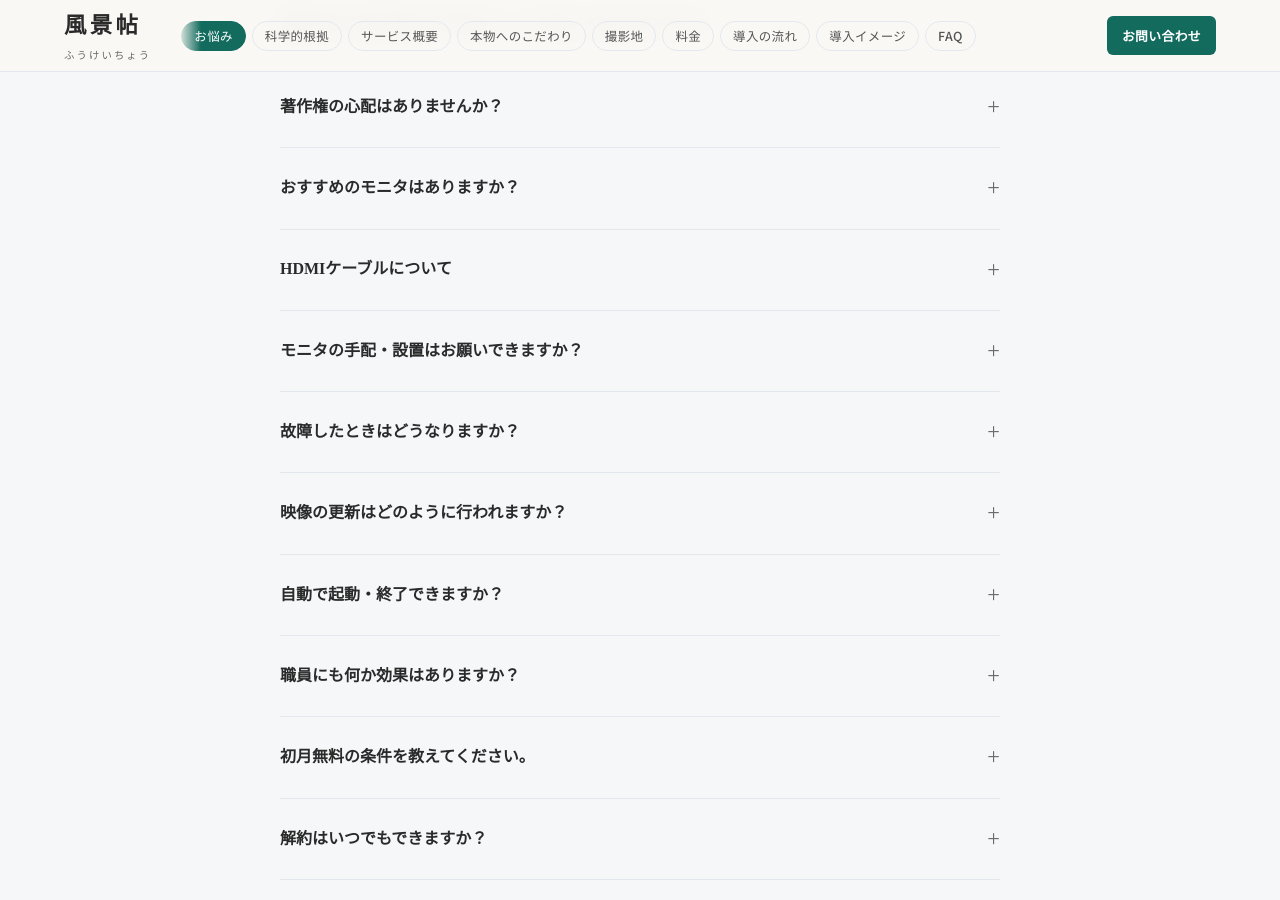
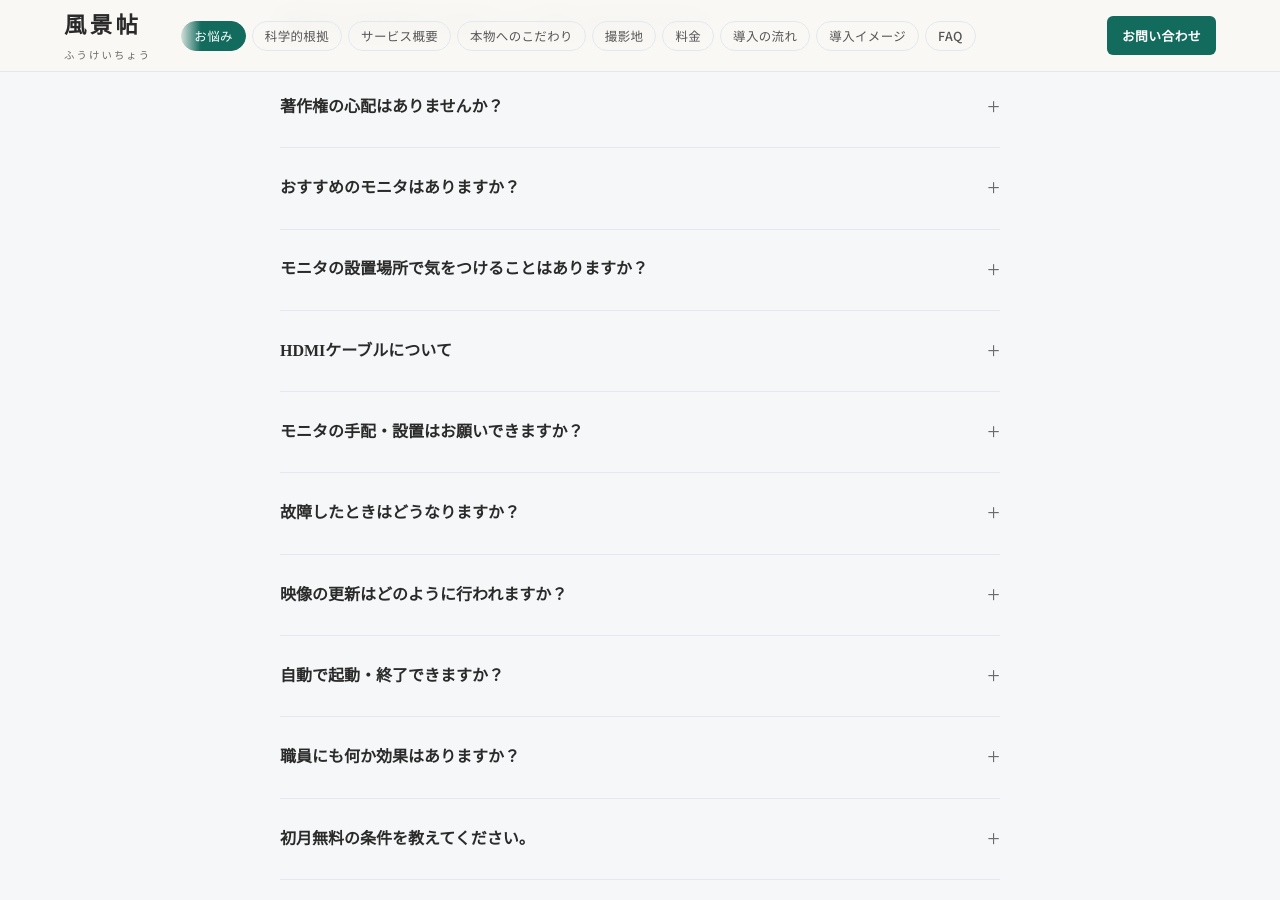
Before and after one commit to dr836gnypeq-ctrl/fukeichou-site, a Jekyll site: the page built from index.html, in a window 1280 px wide and 900 px high, scrolled down 11381 px. Built offline with Jekyll 4.4.1, drawn with Linux system fonts in a browser that asks for light colours; nearby versions of some CDN libraries.

Commit message:
FAQ: モニタ設置場所の注意を追加（18項目目）

```diff
--- a/index.html
+++ b/index.html
@@ -447,6 +447,8 @@ description: 待合室のモニターに何を流すか迷っていませんか
 
 <details class="faq-item"><summary>おすすめのモニタはありますか？</summary><p>4K液晶テレビ（HDR10対応）を推奨しています。一般的な待合室には55〜65インチが最適です。広いスペースには75インチ以上もご検討ください。有機EL方式は焼付き防止機能による意図しない輝度低下があるため、液晶方式をおすすめしています。</p></details>
 
+<details class="faq-item"><summary>モニタの設置場所で気をつけることはありますか？</summary><p>窓からの光が画面に当たると、映像の暗部やHDRの色彩が見えにくくなります。窓に正対しない壁面への設置をおすすめします。やむを得ない場合は、ブラインドやカーテンで直射光を遮るだけでも効果があります。</p></details>
+
 <details class="faq-item"><summary>HDMIケーブルについて</summary><p>1mのHDMIケーブルを同梱しています。再生機器をモニタ背面のVESAマウント等に取り付ける場合はこれで足りますが、設置場所によってより長いケーブルが必要になることがあります。</p><p>新たにご購入される場合は、<strong>「HDMI 2.0」または「18Gbps」と表記された製品</strong>をお選びください。パッケージに「認証済み」「認証取得」と記載されたものは表示スペックが保証されており、より安心です。「HDMI 2.1」「48Gbps」「Premium High Speed」「Ultra High Speed」表記もすべて使用可能です。</p><p>一方、「High Speed HDMI」とだけ表記されたケーブルはご注意ください。この表記には帯域幅18Gbpsの製品と旧世代の10.2Gbpsの製品が混在しており、外観から区別できません。旧世代（10.2Gbps）ではHDR信号の伝送ができません。「HDMI 1.4」と明記されている場合も同様に非推奨です。</p><p>ケーブル長は5m未満であれば一般的なケーブルで問題ありません。5m以上になる場合は、信号減衰への対策として<strong>光ファイバーHDMIケーブルまたはアクティブタイプ</strong>をお選びください。また、シールド性能の低いケーブルではWi-Fiに影響が出る場合があるため、シールド構造が明記された製品が安心です。</p></details>
 
 <details class="faq-item"><summary>モニタの手配・設置はお願いできますか？</summary><p>モニタの手配・設置はサービスに含まれていません。壁の構造や配線の取り回し、既存の内装との兼ね合いは、日頃から貴施設をよくご存知の地元業者が対応するのが最も確実です。お付き合いのある内装業者さんがいればそちらへ、なければ一般的な依頼先の探し方をご案内します。</p></details>
@@ -521,6 +523,14 @@ description: 待合室のモニターに何を流すか迷っていませんか
       "acceptedAnswer": {
         "@type": "Answer",
         "text": "4K液晶テレビ（HDR10対応）を推奨しています。一般的な待合室には55〜65インチが最適です。広いスペースには75インチ以上もご検討ください。有機EL方式は焼付き防止機能による意図しない輝度低下があるため、液晶方式をおすすめしています。"
+      }
+    },
+    {
+      "@type": "Question",
+      "name": "モニタの設置場所で気をつけることはありますか？",
+      "acceptedAnswer": {
+        "@type": "Answer",
+        "text": "窓からの光が画面に当たると、映像の暗部やHDRの色彩が見えにくくなります。窓に正対しない壁面への設置をおすすめします。やむを得ない場合は、ブラインドやカーテンで直射光を遮るだけでも効果があります。"
       }
     },
     {
```
